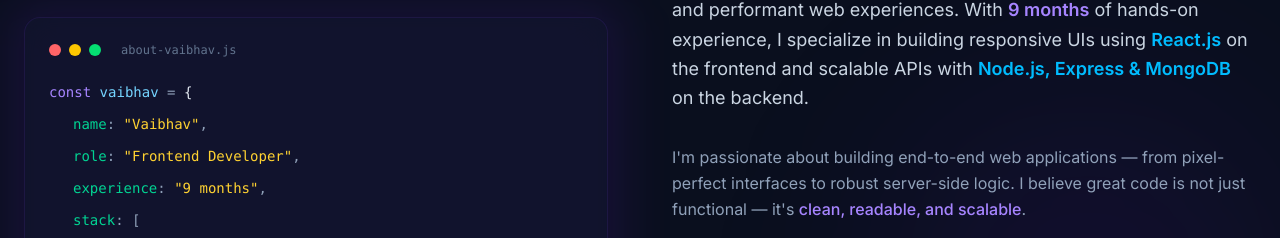
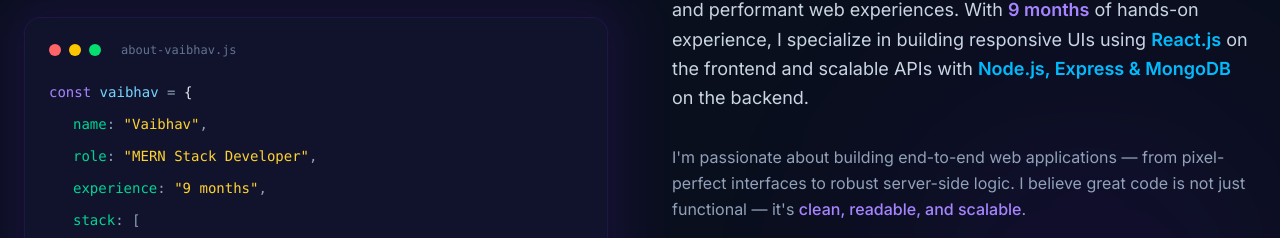
Before and after one commit to Vaibhav6234/Portfolio-, a React app: page / in a window 1280 px wide. Shown: the part 1126-1364 px from the top of the page. Built offline with nearby package versions, Linux system fonts and the light colour scheme; the HTML template or start-up script is replaced by a standard one.

Commit message:
fix: update role description to MERN Stack Developer in About component

```diff
--- a/src/components/About.jsx
+++ b/src/components/About.jsx
@@ -57,7 +57,7 @@
               <div className="space-y-1">
                 <div><span className="text-violet-400">const</span> <span className="text-sky-300">vaibhav</span> <span className="text-slate-400">=</span> {'{'}</div>
                 <div className="pl-6"><span className="text-emerald-400">name</span><span className="text-slate-400">:</span> <span className="text-amber-300">"Vaibhav"</span><span className="text-slate-400">,</span></div>
-                <div className="pl-6"><span className="text-emerald-400">role</span><span className="text-slate-400">:</span> <span className="text-amber-300">"Frontend Developer"</span><span className="text-slate-400">,</span></div>
+                <div className="pl-6"><span className="text-emerald-400">role</span><span className="text-slate-400">:</span> <span className="text-amber-300">"MERN Stack Developer"</span><span className="text-slate-400">,</span></div>
                 <div className="pl-6"><span className="text-emerald-400">experience</span><span className="text-slate-400">:</span> <span className="text-amber-300">"9 months"</span><span className="text-slate-400">,</span></div>
                 <div className="pl-6"><span className="text-emerald-400">stack</span><span className="text-slate-400">:</span> <span className="text-slate-400">[</span></div>
                 <div className="pl-12"><span className="text-amber-300">"React.js"</span><span className="text-slate-400">,</span></div>
--- a/src/components/Footer.jsx
+++ b/src/components/Footer.jsx
@@ -23,7 +23,7 @@
         <div className="flex flex-col md:flex-row justify-between items-center gap-8 mb-12">
           {/* Brand */}
           <div className="text-center md:text-left">
-            <p className="text-2xl font-black tracking-tight gradient-text">Vaibhav.</p>
+            <p className="text-2xl font-black tracking-tight gradient-text">Vaibhav</p>
             <p className="text-slate-500 text-sm mt-2">Frontend Developer & React Enthusiast</p>
           </div>
 
```
